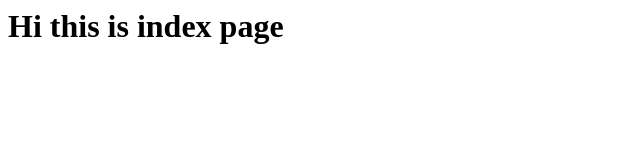
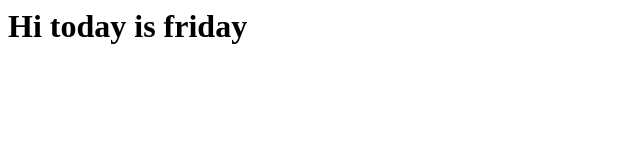
Before and after one commit to Dhananjay032003/dhananjay27-11, a plain HTML site: page index.html in a window 1280 px wide. Shown: the whole page, without its empty margins (0-640 px from the left). Drawn offline with Linux system fonts and the light colour scheme.

Commit message:
changes done in index file

```diff
--- a/index.html
+++ b/index.html
@@ -1 +1 @@
-<h1>Hi this is index page </h1>
+<h1>Hi today is friday </h1>
```
